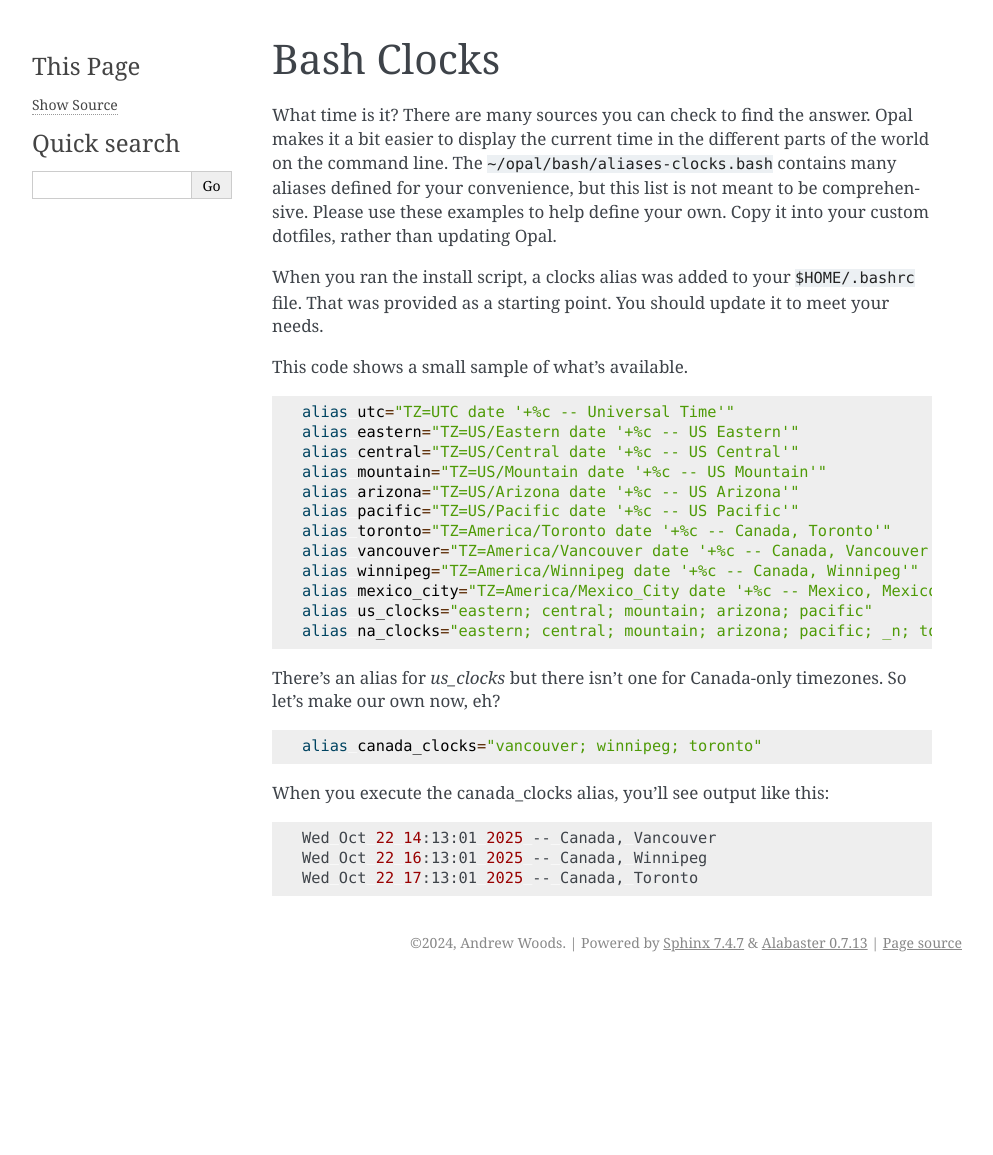
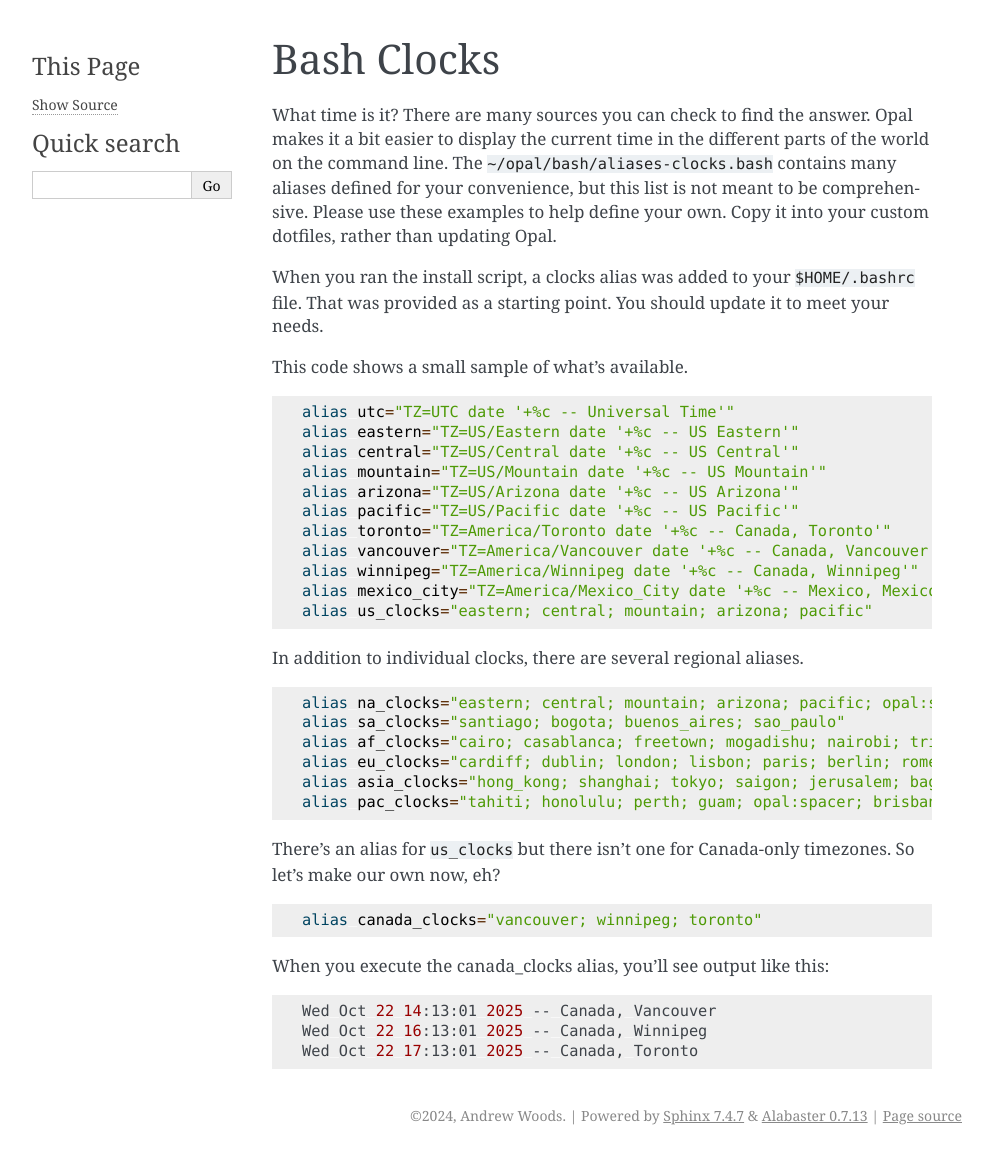
Before and after one commit to andrewwoods/opal-documentation-rtd, a Sphinx documentation site: the page built from docs/source/bash-clocks.rst, in a window 1280 px wide. Shown: the whole page, without its empty margins (148-1141 px from the left). Built offline with Sphinx 7.4.7, drawn with Linux system fonts in a browser that asks for light colours; before the commit the page ends 982 px from its top, so only the background shows below that.

Commit message:
Add aliases for the different world regions
Demonstrate the current available regional clock aliases. The show the
user how they can be used. People will likely create their own aliases.

```diff
--- a/docs/source/bash-clocks.rst
+++ b/docs/source/bash-clocks.rst
@@ -27,14 +27,23 @@ This code shows a small sample of what's available.
     alias winnipeg="TZ=America/Winnipeg date '+%c -- Canada, Winnipeg'"
     alias mexico_city="TZ=America/Mexico_City date '+%c -- Mexico, Mexico City'"
     alias us_clocks="eastern; central; mountain; arizona; pacific"
-    alias na_clocks="eastern; central; mountain; arizona; pacific; _n; toronto; mexico_city; winnipeg; vancouver"
+
+In addition to individual clocks, there are several regional aliases.
+
+.. code-block:: bash
+
+    alias na_clocks="eastern; central; mountain; arizona; pacific; opal:spacer; toronto; mexico_city; winnipeg; vancouver"
+    alias sa_clocks="santiago; bogota; buenos_aires; sao_paulo"
+    alias af_clocks="cairo; casablanca; freetown; mogadishu; nairobi; tripoli; tunis"
+    alias eu_clocks="cardiff; dublin; london; lisbon; paris; berlin; rome; zurich; madrid; belgrade; moscow; kyiv"
+    alias asia_clocks="hong_kong; shanghai; tokyo; saigon; jerusalem; baghdad"
+    alias pac_clocks="tahiti; honolulu; perth; guam; opal:spacer; brisbane; adelaide; melbourne; sydney; auckland"
+
+There's an alias for ``us_clocks`` but there isn't one for Canada-only
+timezones. So let's make our own now, eh?
 
 
-There's an alias for `us_clocks` but there isn't one for Canada-only timezones.
-So let's make our own now, eh?
-
-
-.. code-block :: bash
+.. code-block:: bash
 
    alias canada_clocks="vancouver; winnipeg; toronto"
 
```
